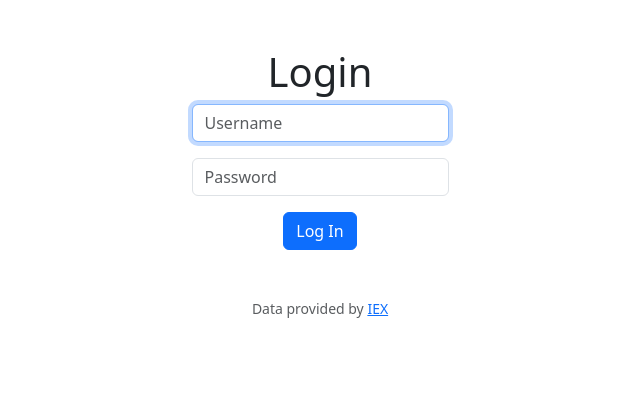
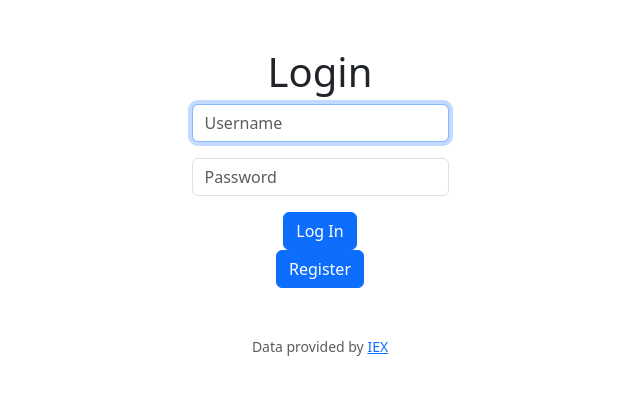
Before and after one commit to omgodsend/Harvard_CS50, a Flask app: page /login in a window 1280 px wide. Shown: the part 76-471 px from the top of the page, without its empty margins (320-960 px from the left). Run offline with Flask 3, Linux system fonts and the light colour scheme; some libraries are stand-ins or nearby versions.

Commit message:
Wed, Jul 12, 2023, 10:39 AM -04:00

```diff
--- a/cs50/finance/templates/login.html
+++ b/cs50/finance/templates/login.html
@@ -15,4 +15,7 @@
         </div>
         <button class="btn btn-primary" type="submit">Log In</button>
     </form>
+    <form action="/register" method="get">
+        <button class="btn btn-primary" type="submit">Register</button>
+    </form>
 {% endblock %}
```
